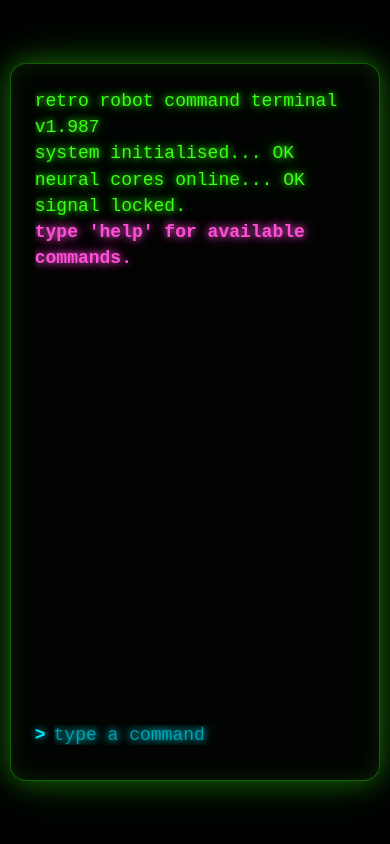
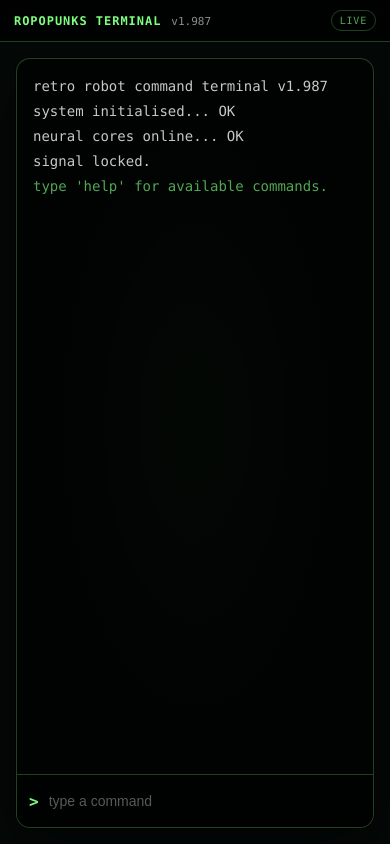
Before and after one commit to DavidTribes/robopunks-terminal, a React (Vite) app: page / in a window 390 px wide. Built offline with nearby package versions, Linux system fonts and the light colour scheme.

Commit message:
Add banner + restore iPhone-safe sounds

```diff
--- a/src/App.css
+++ b/src/App.css
@@ -1,133 +1,149 @@
-* { box-sizing: border-box; }
+/* Base */
+:root {
+  --bg: #040807;
+  --panel: rgba(0, 0, 0, 0.75);
+  --green: #7cff7c;
+  --greenDim: rgba(124, 255, 124, 0.65);
+  --pink: #ff4fd8;
+  --err: #ff5b5b;
+  --line: rgba(124, 255, 124, 0.25);
+}
 
-html, body, #root {
+html, body {
   height: 100%;
   margin: 0;
-  background: #000;
+  background: var(--bg);
 }
 
 .crt {
-  height: 100%;
+  min-height: 100vh;
   display: flex;
-  justify-content: center;
+  flex-direction: column;
+  background: radial-gradient(ellipse at center, rgba(124,255,124,0.06), transparent 60%);
+  font-family: ui-monospace, SFMono-Regular, Menlo, Monaco, Consolas, "Liberation Mono", "Courier New", monospace;
+}
+
+/* Banner */
+.banner {
+  position: sticky;
+  top: 0;
+  z-index: 10;
+  background: var(--panel);
+  backdrop-filter: blur(6px);
+  border-bottom: 1px solid var(--line);
+  padding: 10px 14px;
+  display: flex;
+  justify-content: space-between;
   align-items: center;
 }
 
-.terminal {
-  width: min(1000px, 95vw);
-  height: 85vh;
-  background: #020402;
-  border-radius: 16px;
-  padding: 24px;
-
-  font-family: "Courier New", monospace;
-  font-size: 18px;
-  line-height: 1.45;
-
-  border: 1px solid rgba(57, 255, 20, 0.35);
-
-  box-shadow:
-    0 0 28px rgba(57, 255, 20, 0.35),
-    0 0 60px rgba(57, 255, 20, 0.16),
-    inset 0 0 22px rgba(57, 255, 20, 0.12);
+.bannerLeft {
+  display: flex;
+  gap: 10px;
+  align-items: baseline;
 }
 
-.outWrap {
-  height: calc(100% - 44px);
-  overflow-y: auto;
-  padding-right: 10px;
+.bannerTitle {
+  color: var(--green);
+  font-weight: 800;
+  letter-spacing: 0.08em;
+  font-size: 12px;
 }
 
-/* base line */
+.bannerMeta {
+  color: rgba(255,255,255,0.55);
+  font-size: 11px;
+}
+
+.bannerRight {
+  display: flex;
+  align-items: center;
+}
+
+.bannerChip {
+  border: 1px solid var(--line);
+  color: var(--greenDim);
+  padding: 4px 8px;
+  border-radius: 999px;
+  font-size: 10px;
+  letter-spacing: 0.08em;
+}
+
+/* Terminal shell */
+.terminal {
+  flex: 1;
+  display: flex;
+  flex-direction: column;
+  margin: 16px;
+  border-radius: 14px;
+  border: 1px solid var(--line);
+  background: rgba(0, 0, 0, 0.65);
+  box-shadow: 0 0 0 1px rgba(0,0,0,0.5), 0 20px 60px rgba(0,0,0,0.45);
+  overflow: hidden;
+}
+
+/* Output */
+.outWrap {
+  flex: 1;
+  overflow: auto;
+  padding: 18px 16px 10px;
+}
+
 .line {
   white-space: pre-wrap;
+  line-height: 1.35;
+  font-size: 14px;
+  margin-bottom: 6px;
+  color: rgba(255,255,255,0.78);
 }
 
-/* GREEN output */
 .line.out {
-  color: #39ff14;
-  text-shadow:
-    0 0 6px rgba(57, 255, 20, 0.95),
-    0 0 14px rgba(57, 255, 20, 0.55);
+  color: rgba(255,255,255,0.78);
 }
 
-/* BLUE command echo */
 .line.cmd {
-  color: #00eaff;
-  font-weight: 700;
-  text-shadow:
-    0 0 6px rgba(0, 234, 255, 0.95),
-    0 0 14px rgba(0, 234, 255, 0.55);
+  color: var(--green);
 }
 
-/* PINK headers / hints */
-.line.hdr,
-.line.hint {
-  color: #ff4fd8;
+.line.hdr {
+  color: var(--pink);
   font-weight: 700;
-  text-shadow:
-    0 0 7px rgba(255, 79, 216, 0.95),
-    0 0 16px rgba(255, 79, 216, 0.55);
+  letter-spacing: 0.06em;
 }
 
-/* RED errors */
-.line.err {
-  color: #ff3b3b;
-  font-weight: 800;
-  text-shadow:
-    0 0 7px rgba(255, 59, 59, 0.95),
-    0 0 16px rgba(255, 59, 59, 0.55);
+.line.hint {
+  color: var(--greenDim);
 }
 
+.line.err {
+  color: var(--err);
+}
+
+/* Input row */
 .inputRow {
+  border-top: 1px solid var(--line);
+  padding: 12px 12px;
   display: flex;
   align-items: center;
-  margin-top: 10px;
+  gap: 10px;
+  background: rgba(0,0,0,0.75);
 }
 
-/* prompt */
 .prompt {
-  color: #00eaff;
-  margin-right: 8px;
-  font-weight: 800;
-  text-shadow: 0 0 7px rgba(0, 234, 255, 0.95);
+  color: var(--green);
+  font-weight: 700;
 }
 
-/* Command input (NO GREY BOX + SAME SIZE ALWAYS) */
 .cmdInput {
-  flex: 1;
-  background: transparent !important;
-  border: none !important;
-  outline: none !important;
-  box-shadow: none !important;
-  appearance: none !important;
-  -webkit-appearance: none !important;
-
-  color: #00eaff;
-  font: inherit !important;
-  font-size: inherit !important;
-  line-height: inherit !important;
-  font-weight: 700;
-
-  padding: 0;
-  margin: 0;
-
-  text-shadow:
-    0 0 7px rgba(0, 234, 255, 0.95),
-    0 0 16px rgba(0, 234, 255, 0.55);
+  width: 100%;
+  background: transparent;
+  border: none;
+  outline: none;
+  color: rgba(255,255,255,0.9);
+  font-size: 14px;
+  padding: 6px 0;
 }
 
 .cmdInput::placeholder {
-  color: rgba(0, 234, 255, 0.55);
-  opacity: 1;
+  color: rgba(255,255,255,0.35);
 }
-
-/* Scrollbar */
-.outWrap::-webkit-scrollbar { width: 7px; }
-.outWrap::-webkit-scrollbar-thumb {
-  background: rgba(57, 255, 20, 0.55);
-  border-radius: 10px;
-}
-.outWrap::-webkit-scrollbar-track {
-  background: rgba(0,0,0,0.25);
-}
--- a/src/App.tsx
+++ b/src/App.tsx
@@ -13,13 +13,20 @@ export default function App() {
   const [input, setInput] = useState("");
   const outRef = useRef<HTMLDivElement>(null);
 
-  // --- simple sound (safe everywhere incl. Wix) ---
+  // --- iOS/Wix-safe sound ---
+  // iPhone blocks audio until a user gesture. We "arm" it on first tap/keypress.
+  const isArmed = useRef(false);
   const clickSound = useRef<HTMLAudioElement | null>(null);
   const errorSound = useRef<HTMLAudioElement | null>(null);
 
   useEffect(() => {
+    // Put these files in /public/click.mp3 and /public/error.mp3
     clickSound.current = new Audio("/click.mp3");
     errorSound.current = new Audio("/error.mp3");
+
+    // defaults
+    if (clickSound.current) clickSound.current.volume = 0.4;
+    if (errorSound.current) errorSound.current.volume = 0.5;
   }, []);
 
   useEffect(() => {
@@ -29,25 +36,56 @@ export default function App() {
     });
   }, [lines]);
 
+  function armAudio() {
+    if (isArmed.current) return;
+    isArmed.current = true;
+
+    // Prime audio playback on iOS: try a quick play/pause from a gesture.
+    const a = clickSound.current;
+    if (!a) return;
+
+    const oldVol = a.volume;
+    a.volume = 0.01;
+    a.currentTime = 0;
+
+    a.play()
+      .then(() => {
+        a.pause();
+        a.currentTime = 0;
+        a.volume = oldVol;
+      })
+      .catch(() => {
+        // If it fails here, it usually works after the next gesture.
+        a.volume = oldVol;
+      });
+  }
+
   function playClick() {
-    if (clickSound.current) {
-      clickSound.current.currentTime = 0;
-      clickSound.current.play().catch(() => {});
-    }
+    const a = clickSound.current;
+    if (!a) return;
+
+    // cloning lets rapid key clicks overlap (won't cut itself off)
+    const clone = a.cloneNode(true) as HTMLAudioElement;
+    clone.volume = a.volume;
+    clone.currentTime = 0;
+    clone.play().catch(() => {});
   }
 
   function playError() {
-    if (errorSound.current) {
-      errorSound.current.currentTime = 0;
-      errorSound.current.play().catch(() => {});
-    }
+    const a = errorSound.current;
+    if (!a) return;
+
+    const clone = a.cloneNode(true) as HTMLAudioElement;
+    clone.volume = a.volume;
+    clone.currentTime = 0;
+    clone.play().catch(() => {});
   }
 
   function runCommand(cmd: string) {
     const c = cmd.toLowerCase().trim();
 
     if (c === "help") {
-      setLines(l => [
+      setLines((l) => [
         ...l,
         "> help",
         "COMMANDS",
@@ -69,27 +107,29 @@ export default function App() {
     }
 
     if (c === "boot") {
+      playClick();
       setLines([
         "rebooting system...",
         "system initialised... OK",
         "neural cores online... OK",
+        "type 'help' for available commands.",
       ]);
       return;
     }
 
     if (c === "whoami") {
-      setLines(l => [...l, "> whoami", "you are: visitor"]);
+      setLines((l) => [...l, "> whoami", "you are: visitor"]);
       return;
     }
 
     if (["home", "about", "archives"].includes(c)) {
-      setLines(l => [...l, `> ${c}`, `navigating to ${c}...`]);
+      setLines((l) => [...l, `> ${c}`, `navigating to ${c}...`]);
       return;
     }
 
     // error
     playError();
-    setLines(l => [
+    setLines((l) => [
       ...l,
       `> ${cmd}`,
       `command not recognised: ${cmd}`,
@@ -109,7 +149,23 @@ export default function App() {
   }
 
   return (
-    <div className="crt">
+    <div
+      className="crt"
+      onPointerDown={armAudio}
+      onKeyDownCapture={armAudio}
+      tabIndex={-1}
+    >
+      {/* Banner */}
+      <div className="banner">
+        <div className="bannerLeft">
+          <span className="bannerTitle">ROPOPUNKS TERMINAL</span>
+          <span className="bannerMeta">v1.987</span>
+        </div>
+        <div className="bannerRight">
+          <span className="bannerChip">LIVE</span>
+        </div>
+      </div>
+
       <div className="terminal">
         <div className="outWrap" ref={outRef}>
           {lines.map((l, i) => (
@@ -125,10 +181,18 @@ export default function App() {
             className="cmdInput"
             value={input}
             placeholder="type a command"
-            onChange={e => setInput(e.target.value)}
-            onKeyDown={e => {
-              playClick();
+            onChange={(e) => setInput(e.target.value)}
+            onKeyDown={(e) => {
+              // ensure audio is armed when typing
+              armAudio();
+
+              // click for most keys (optional – you can restrict if you want)
+              if (e.key.length === 1 || e.key === "Backspace") {
+                playClick();
+              }
+
               if (e.key === "Enter" && input.trim()) {
+                playClick();
                 runCommand(input);
                 setInput("");
               }
```
Also changed, not shown: 1 other file (tests, documents, lock files or other folders).
